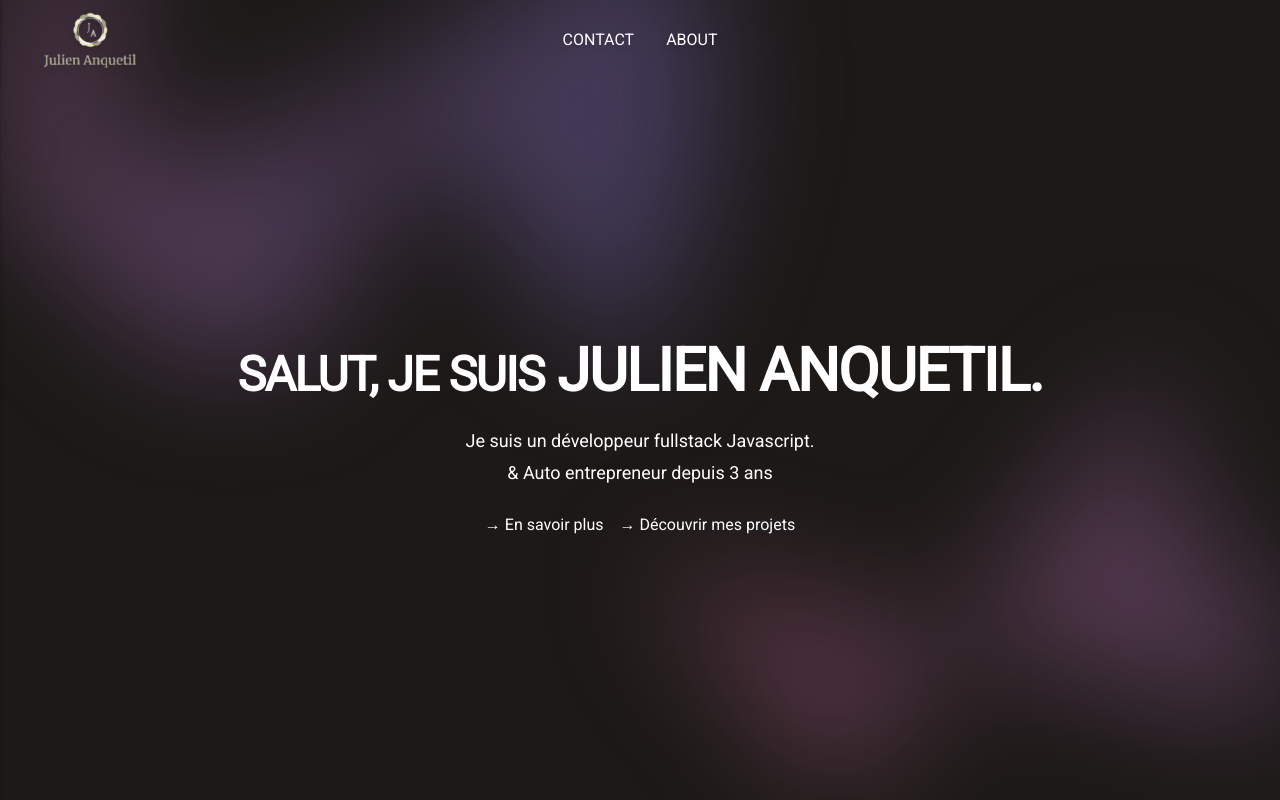
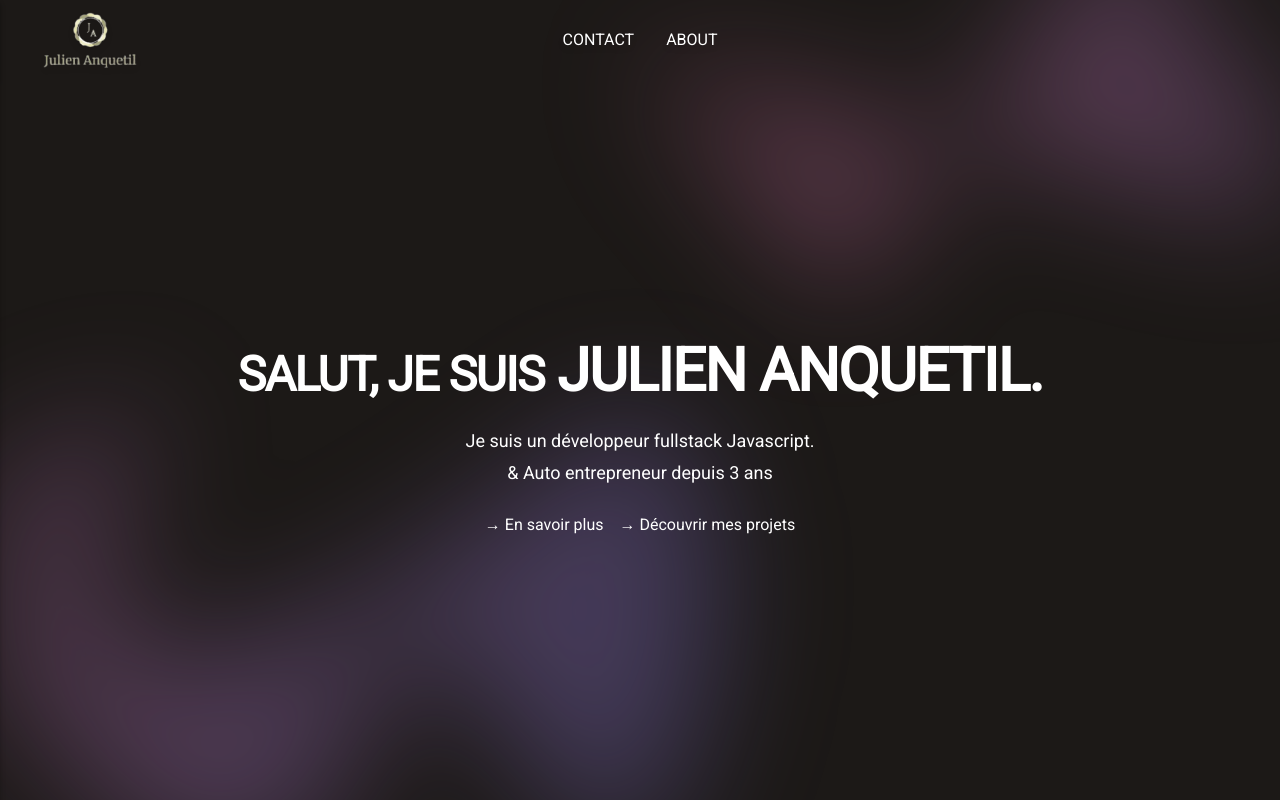
Before and after one commit to firling/portfolio, a Next.js app: page / in a window 1280 px wide. Shown: the top 800 px of the page. Built offline with nearby package versions, Linux system fonts and the light colour scheme.

Commit message:
feat: framer motion + first anim

```diff
--- a/components/layout/Hero.js
+++ b/components/layout/Hero.js
@@ -1,8 +1,19 @@
 import Navbar from '@/components/layout/Navbar'
+import { motion, useScroll, useTransform } from 'framer-motion';
 
-const Hero = ({children}) => (
-    <div className="isolate bg-stone-900 h-screen flex flex-col">
-        <div className="absolute inset-x-0 top-[-10rem] -z-10 transform-gpu overflow-hidden blur-3xl sm:top-[-20rem] ">
+const Hero = ({children}) => {
+    const { scrollYProgress } = useScroll();
+    const scaleFirst = useTransform(scrollYProgress, [0, 1], [0, 500]);
+    const scaleSecond = useTransform(scrollYProgress, [0, 1], [0, -500]);
+
+    return (
+        <div className="isolate bg-stone-900 h-screen flex flex-col overflow-x-hidden">
+            <motion.div
+                className="absolute inset-x-0 top-[-10rem] -z-10 transform-gpu overflow-hidden blur-3xl sm:top-[-20rem] "
+                style={{
+                    y: scaleFirst
+                }}
+            >
                 <svg className="relative left-[calc(50%-11rem)] -z-10 h-[21.1875rem] max-w-none -translate-x-1/2 rotate-[30deg] sm:left-[calc(50%-30rem)] sm:h-[42.375rem]" viewBox="0 0 1155 678">
                     <path fill="url(#45de2b6b-92d5-4d68-a6a0-9b9b2abad533)" fillOpacity=".3" d="M317.219 518.975L203.852 678 0 438.341l317.219 80.634 204.172-286.402c1.307 132.337 45.083 346.658 209.733 145.248C936.936 126.058 882.053-94.234 1031.02 41.331c119.18 108.451 130.68 295.337 121.53 375.223L855 299l21.173 362.054-558.954-142.079z" />
                     <defs>
@@ -12,13 +23,18 @@ const Hero = ({children}) => (
                         </linearGradient>
                     </defs>
                 </svg>
-        </div>
+            </motion.div>
             <Navbar />
             <div className='m-auto text-center'>
                 {children}
             </div>
 
-        <div className="absolute bottom-0 inset-x-0 -z-10 transform-gpu overflow-hidden blur-3xl ">
+            <motion.div
+                className="absolute bottom-0 inset-x-0 -z-10 transform-gpu overflow-hidden blur-3xl "
+                style={{
+                    y: scaleSecond
+                }}
+            >
                 <svg className="relative left-[calc(50%+3rem)] h-[21.1875rem] max-w-none -translate-x-1/2 sm:left-[calc(50%+36rem)] sm:h-[42.375rem]" viewBox="0 0 1155 678">
                     <path fill="url(#ecb5b0c9-546c-4772-8c71-4d3f06d544bc)" fillOpacity=".3" d="M317.219 518.975L203.852 678 0 438.341l317.219 80.634 204.172-286.402c1.307 132.337 45.083 346.658 209.733 145.248C936.936 126.058 882.053-94.234 1031.02 41.331c119.18 108.451 130.68 295.337 121.53 375.223L855 299l21.173 362.054-558.954-142.079z" />
                     <defs>
@@ -28,8 +44,9 @@ const Hero = ({children}) => (
                         </linearGradient>
                     </defs>
                 </svg>
-        </div>
+            </motion.div>
         </div>
     )
+}
 
 export default Hero
--- a/package.json
+++ b/package.json
@@ -11,6 +11,7 @@
   "dependencies": {
     "eslint": "8.34.0",
     "eslint-config-next": "13.2.1",
+    "framer-motion": "^10.12.4",
     "next": "13.2.1",
     "react": "18.2.0",
     "react-dom": "18.2.0"
--- a/pages/index.js
+++ b/pages/index.js
@@ -27,6 +27,17 @@ export default function Home() {
       </Hero>
       <section id='about' className="bg-stone-800 bg-pattern bg-repeat bg-center bg-fixed">
         <div className='container mx-auto'>
+          zizon <br />
+          zizon <br />
+          zizon <br />
+          zizon <br />
+          zizon <br />
+          zizon <br />
+          zizon <br />
+          zizon <br />
+          zizon <br />
+          zizon <br />
+          zizon <br />
         </div>
       </section>
     </>
```
Also changed, not shown: 1 other file (tests, documents, lock files or other folders). Lines whose indentation alone changed are shown as unchanged.
